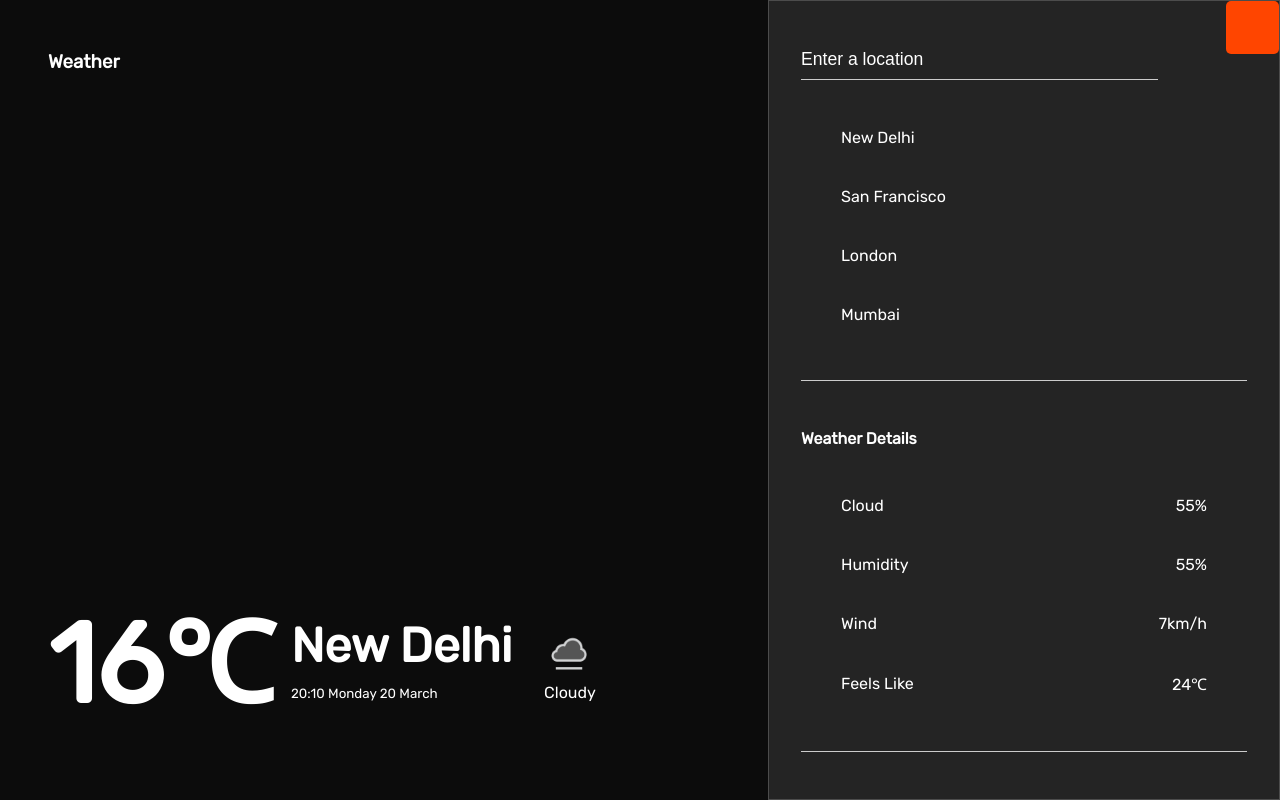
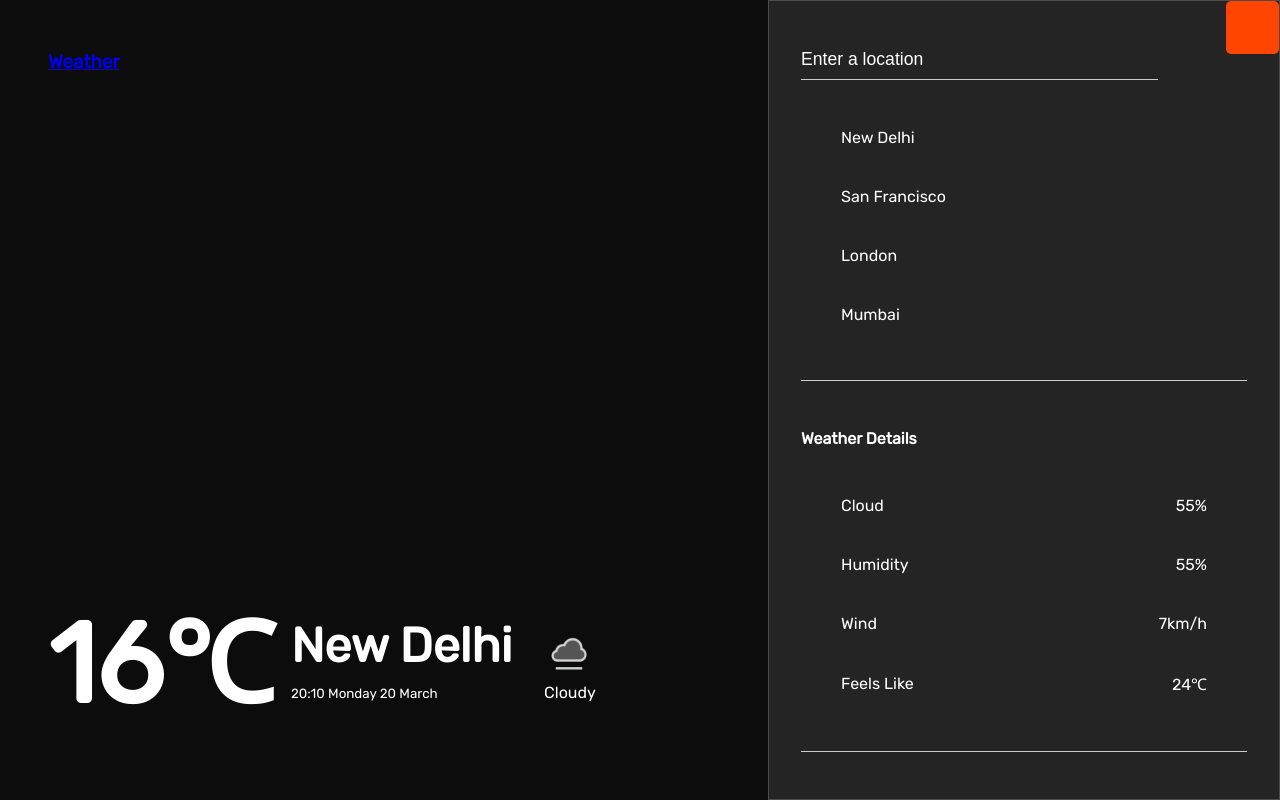
Before and after one commit to ckartik7/Weather_App, a plain HTML site: page index.html in a window 1280 px wide. Drawn offline with Linux system fonts and the light colour scheme; no server answers.

Commit message:
Update index.html

```diff
--- a/index.html
+++ b/index.html
@@ -15,7 +15,7 @@
     <div class="main">
         <div class="container">
             <h3 class="title">
-                Weather
+                <a href="index.html">Weather</a>
             </h3>
             <div>
                 <h1 class="temp">
```
